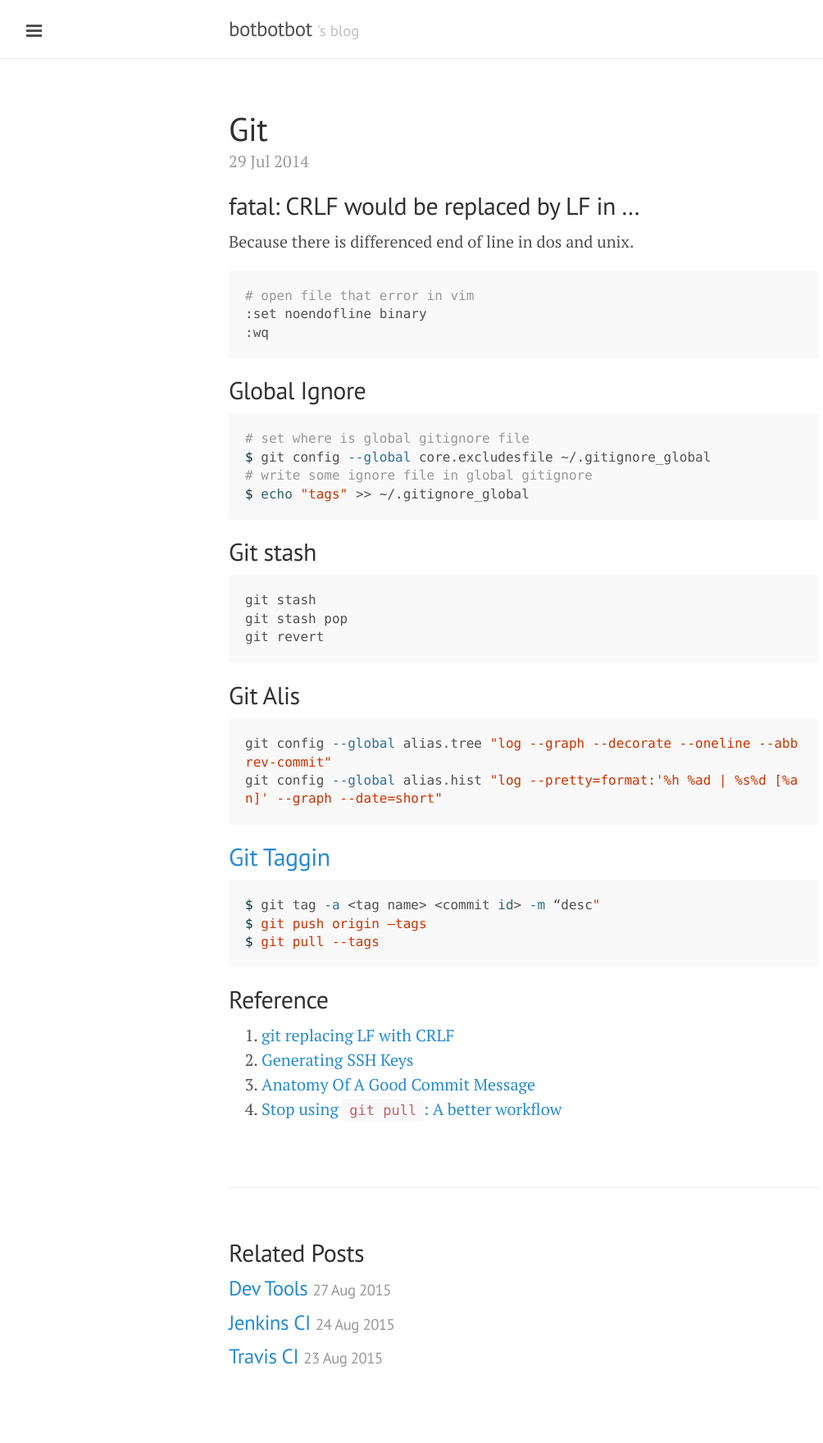
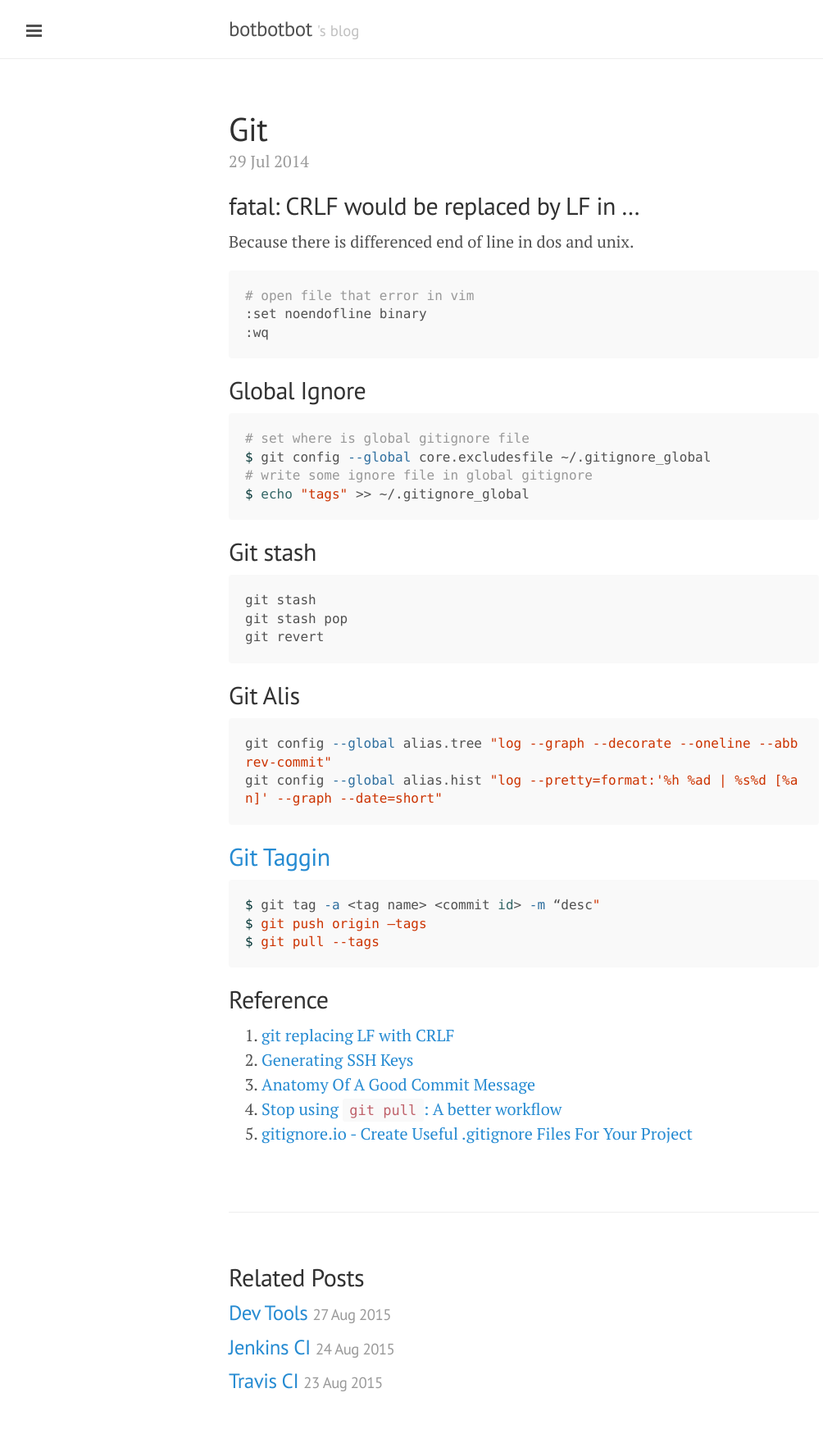
Before and after one commit to ibotdotout/ibotdotout.github.io, a Jekyll site: the page built from _posts/2014-07-29-git.md, in a window 1280 px wide. Shown: the whole page at 82% size, without its empty margins (1-1005 px from the left). Built offline with Jekyll 4.4.1, drawn with Linux system fonts in a browser that asks for light colours; Markdown is read by kramdown in place of the engine named in the settings; before the commit the page ends 1730 px from its top, so only the background shows below that.

Commit message:
Modify: add gitignore.io

```diff
--- a/_posts/2014-07-29-git.md
+++ b/_posts/2014-07-29-git.md
@@ -53,3 +53,4 @@ $ git pull --tags
 2. [Generating SSH Keys](https://help.github.com/articles/generating-ssh-keys)
 3. [Anatomy Of A Good Commit Message](https://adamcod.es/2012/07/03/anatomy-of-a-good-commit-message.html)
 4. [Stop using `git pull`: A better workflow](https://adamcod.es/2014/12/10/git-pull-correct-workflow.html)
+5. [gitignore.io - Create Useful .gitignore Files For Your Project](https://gitignore.io/)
```
